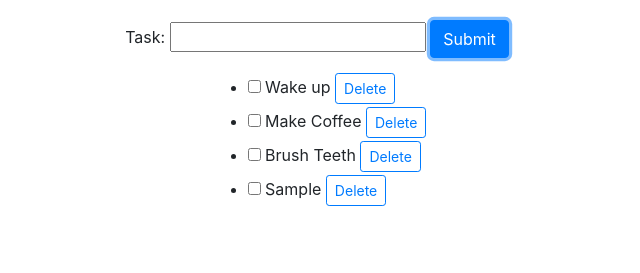
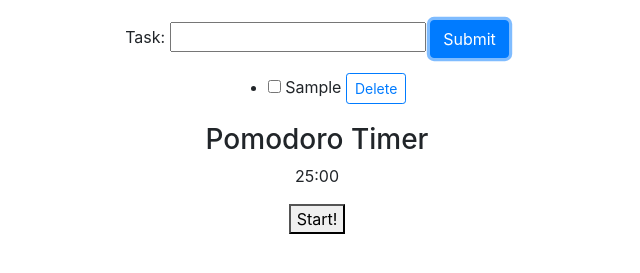
Before and after one commit to kanaxo/my-todo-app-1, a plain HTML site: page index.html in a window 1280 px wide. Both pictures are taken after typing "Sample" into the empty fields and a click on the button "Submit". Shown: the part 51-324 px from the top of the page, without its empty margins (323-963 px from the left). Drawn offline with nearby package versions, Linux system fonts and the light colour scheme.

Commit message:
add localstorage, timer boilerplate

```diff
--- a/index.html
+++ b/index.html
@@ -29,6 +29,11 @@
     <div class="toDoListContainer">
       <ul id="toDoList"></ul>
     </div>
+    <div class="timerContainer">
+      <h3>Pomodoro Timer</h3>
+      <p id="timerDisplay" class="timerCountdown">25:00</p>
+      <button class="startStopTimer">Start!</button>
+    </div>
     <!-- Optional JavaScript -->
     <!-- jQuery first, then Popper.js, then Bootstrap JS -->
     <script
--- a/script.js
+++ b/script.js
@@ -1,43 +1,84 @@
 'use strict';
 
-let toDoArr = ['Wake up', 'Make Coffee', 'Brush Teeth'];
+let toDoArr = [];
 let toDoArrId = [];
+
+// localStorage
+const saveToLocalStorage = function () {
+  localStorage.setItem('toDoList', JSON.stringify(toDoArr));
+  localStorage.setItem('checkedArray', JSON.stringify(checkedArray));
+};
+
+const loadFromLocalStorage = function () {
+  const savedTasks = localStorage.getItem('toDoList');
+  const savedCheckedTasks = localStorage.getItem('checkedArray');
+  if (savedTasks) {
+    toDoArr = JSON.parse(savedTasks);
+  }
+  if (savedCheckedTasks) {
+    checkedArray = JSON.parse(savedCheckedTasks);
+  }
+};
 
 const removeElement = function (e) {
   // remove element from toDoArr
   // obtain index
-  const selectedElem = e.target.id; // D1
-  const selectedIndex = selectedElem.slice(1); // 1
+  const selectedIndex = parseInt(e.target.id.slice(1));
   toDoArr.splice(selectedIndex, 1);
-  toDoArrId.splice(selectedIndex, 1);
+  saveToLocalStorage();
   // update list
   updateToDo();
 };
+
 // add event listener for button
 const addDeleteListener = function () {
-  const deleteElems = document.querySelectorAll(
-    toDoArrId.map((id) => `#D${id}`).join(',')
-  );
+  const deleteElems = document.querySelectorAll('button[id^="D"]');
   console.log(deleteElems);
-  deleteElems.forEach((deleteElem) => {
-    deleteElem.addEventListener('click', removeElement);
+  deleteElems.forEach((btn) => {
+    btn.addEventListener('click', removeElement);
+  });
+};
+
+let checkedArray = [];
+
+// add event listener for checkbox
+const addCheckListener = function () {
+  const checkboxes = document.querySelectorAll('.strikethrough');
+  checkboxes.forEach((checkbox, index) => {
+    checkbox.addEventListener('change', function () {
+      const taskText = toDoArr[index];
+
+      if (checkbox.checked) {
+        // add to checkedArray
+        checkedArray.push(taskText);
+      } else {
+        const taskIndex = checkedArray.indexOf(taskText);
+        if (taskIndex !== -1) checkedArray.splice(taskIndex, 1);
+      }
+      saveToLocalStorage();
+    });
   });
 };
 
 const updateToDo = function () {
   const mainList = document.getElementById('toDoList');
   mainList.innerHTML = '';
+  toDoArrId = []; // reset to prevent duplication
   toDoArr.forEach((Task, index) => {
     const id = `${index}`;
     toDoArrId.push(id);
     const listElement = `<li>
-    <input id = "C${id}" class="strikethrough" type = "checkbox"> <label for="C${id}" class="checkboxText"> ${Task} </label>
+    <input id = "C${id}" class="strikethrough" type = "checkbox" ${
+      checkedArray.includes(Task) ? 'checked' : ''
+    } >
+    <label for="C${id}" class="checkboxText"> ${Task} </label>
     <button class="btn btn-outline-primary btn-sm" id="D${id}">Delete</button>
     </li>
     `;
     mainList.innerHTML += listElement;
   });
   addDeleteListener();
+  addCheckListener();
 };
 
 const submitToDo = function () {
@@ -46,6 +87,7 @@ const submitToDo = function () {
   console.log(taskInputVal);
   if (taskInputVal !== '') {
     toDoArr.push(taskInputVal);
+    saveToLocalStorage();
   }
   updateToDo();
   taskInput.value = '';
@@ -60,6 +102,12 @@ toDoForm.addEventListener('submit', (e) => {
 });
 
 // driver code
+loadFromLocalStorage();
 updateToDo();
 console.log(toDoArrId);
 console.log(...toDoArr);
+
+// Timer
+const timerDisplay = document.querySelector('#timerDisplay');
+function startTimer(duration, display) {}
+console.log(timerDisplay.innerHTML);
--- a/styles.css
+++ b/styles.css
@@ -20,4 +20,5 @@ ul#toDoList {
 
 .strikethrough:checked + .checkboxText {
   text-decoration: line-through;
+  color: gray;
 }
```
